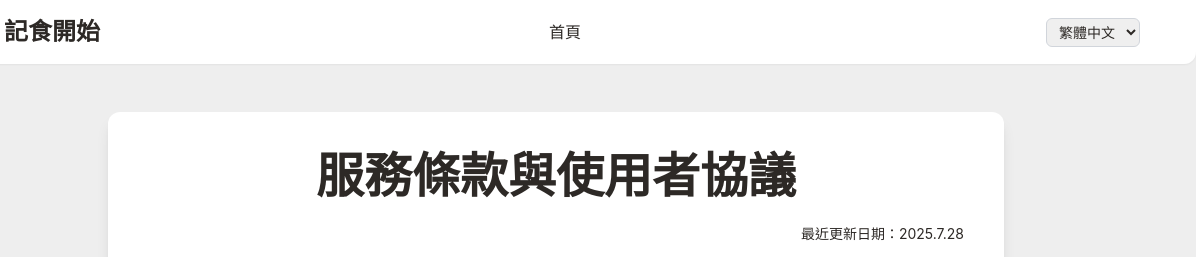
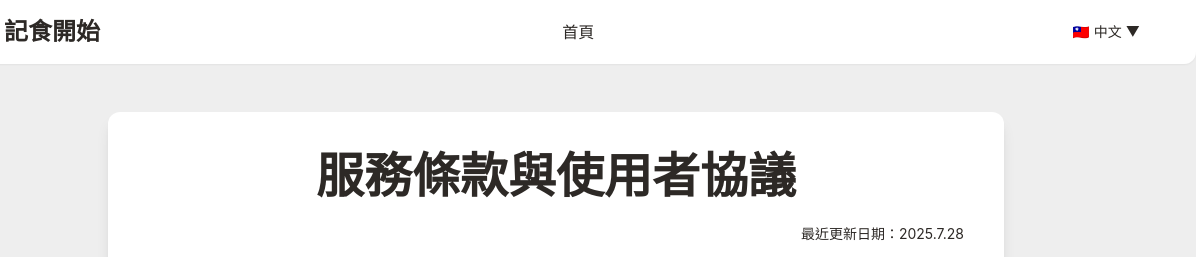
Before and after one commit to ChiuGaStudio/Start-Tracking_Meals, a plain HTML site: page terms/terms.html in a window 1280 px wide. Shown: the top 257 px of the page, 84-1280 px from the left. Drawn offline with nearby package versions, Linux system fonts and the light colour scheme.

Commit message:
Unify language switcher style

```diff
--- a/terms/terms.html
+++ b/terms/terms.html
@@ -45,12 +45,19 @@
         <nav class="hidden md:flex space-x-8 items-center">
             <a href="../index.html" class="text-primary-dark hover:text-accent font-medium transition-colors duration-200">首頁</a>
         </nav>
-        <select id="lang-switcher" class="border border-gray-300 rounded-md text-sm px-2 py-1 ml-4 mr-2">
-            <option value="zh-TW">繁體中文</option>
-            <option value="en">English</option>
-            <option value="ko">한국어</option>
-            <option value="ja">日本語</option>
-        </select>
+        <div id="lang-switcher" class="relative ml-4 mr-2">
+            <button class="lang-toggle flex items-center text-sm bg-transparent focus:outline-none">
+                <span class="lang-flag mr-1">🇹🇼</span>
+                <span class="lang-code">中文</span>
+                <span class="ml-1">▼</span>
+            </button>
+            <ul class="lang-menu hidden absolute right-0 mt-1 bg-white border border-gray-200 rounded text-sm w-40">
+                <li data-lang="zh-TW" class="px-2 py-1 cursor-pointer flex items-center hover:bg-gray-100"><span class="mr-2">🇹🇼</span>繁體中文</li>
+                <li data-lang="en" class="px-2 py-1 cursor-pointer flex items-center hover:bg-gray-100"><span class="mr-2">🇺🇸</span>English</li>
+                <li data-lang="ko" class="px-2 py-1 cursor-pointer flex items-center hover:bg-gray-100"><span class="mr-2">🇰🇷</span>한국어</li>
+                <li data-lang="ja" class="px-2 py-1 cursor-pointer flex items-center hover:bg-gray-100"><span class="mr-2">🇯🇵</span>日本語</li>
+            </ul>
+        </div>
         <div id="google_translate_element" class="hidden"></div>
         <!-- Mobile menu button (hidden on desktop) -->
           <button id="mobile-menu-button" class="md:hidden text-primary-dark hover:text-accent focus:outline-none">
@@ -265,18 +272,43 @@
             document.cookie = 'googtrans=' + value + '; path=/; domain=' + window.location.hostname;
         }
 
+        const langInfo = {
+            'zh-TW': { flag: '🇹🇼', code: '中文' },
+            'en':    { flag: '🇺🇸', code: 'EN' },
+            'ko':    { flag: '🇰🇷', code: 'KO' },
+            'ja':    { flag: '🇯🇵', code: 'JA' }
+        };
+
+        function initLangSwitcher(id) {
+            const root = document.getElementById(id);
+            if (!root) return;
+            const toggle = root.querySelector('.lang-toggle');
+            const menu = root.querySelector('.lang-menu');
+            const flag = root.querySelector('.lang-flag');
+            const code = root.querySelector('.lang-code');
+            toggle.addEventListener('click', () => {
+                menu.classList.toggle('hidden');
+            });
+            menu.querySelectorAll('li').forEach(li => {
+                li.addEventListener('click', () => {
+                    const lang = li.dataset.lang;
+                    setLang(lang);
+                    flag.textContent = langInfo[lang].flag;
+                    code.textContent = langInfo[lang].code;
+                    menu.classList.add('hidden');
+                    location.reload();
+                });
+            });
+        }
+
         document.addEventListener('DOMContentLoaded', () => {
-            const desktop = document.getElementById('lang-switcher');
-            const mobile = document.getElementById('lang-switcher-mobile');
             const current = getCurrentLang();
-            if (desktop) desktop.value = current;
-            if (mobile) mobile.value = current;
-            [desktop, mobile].forEach(sel => {
-                if (sel) {
-                    sel.addEventListener('change', () => {
-                        setLang(sel.value);
-                        location.reload();
-                    });
+            ['lang-switcher', 'lang-switcher-mobile'].forEach(id => {
+                const el = document.getElementById(id);
+                if (el) {
+                    el.querySelector('.lang-flag').textContent = langInfo[current].flag;
+                    el.querySelector('.lang-code').textContent = langInfo[current].code;
+                    initLangSwitcher(id);
                 }
             });
         });
```
Also changed, not shown: PrivacyPolicies/PrivacyPolicies.html (+48 -16 lines), supports/support.html (+47 -15 lines).
